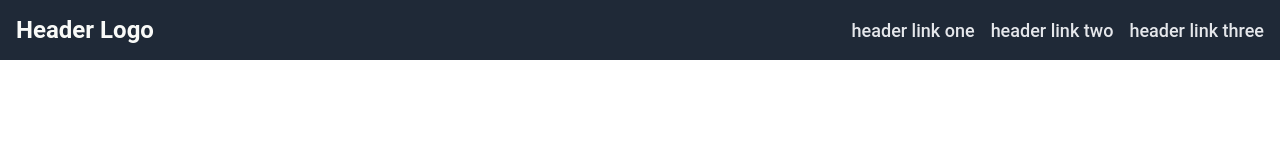
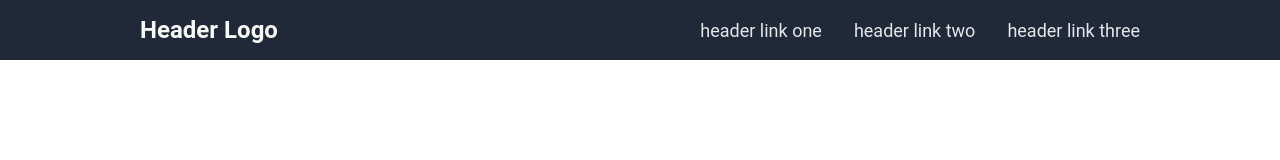
Before and after one commit to ksorathia/odin-landing-page, a plain HTML site: page index.html in a window 1280 px wide. Drawn offline with Linux system fonts and the light colour scheme.

Commit message:
Center nav section
Wrapped the nav in a container and aligned it within the center of the
containing section. Will use the same approach for other sections.

```diff
--- a/index.html
+++ b/index.html
@@ -8,11 +8,13 @@
 </head>
 <body>
     <section class="nav">
-        <div class="hero-logo">Header Logo</div>
-        <div class="nav-items">
-            <a class="hero-secondary" href="#">header link one</a>
-            <a class="hero-secondary" href="#">header link two</a>
-            <a class="hero-secondary" href="#">header link three</a>
+        <div class="nav-container">
+            <div class="hero-logo">Header Logo</div>
+            <div class="nav-items">
+                <a class="hero-secondary" href="#">header link one</a>
+                <a class="hero-secondary" href="#">header link two</a>
+                <a class="hero-secondary" href="#">header link three</a>
+            </div>
         </div>
     </section>
     <section class="hero"></section>
--- a/styles.css
+++ b/styles.css
@@ -11,11 +11,6 @@ body {
     font-family: Roboto, sans-serif;
 }
 
-a {
-    text-decoration: none;
-    color: var(--dark-text-secondary);
-}
-
 .hero-main {
     font-size: 48px;
     font-weight: 900;
@@ -24,7 +19,6 @@ a {
 
 .hero-secondary {
     font-size: 18px;
-    font-weight: 500;
     color: var(--dark-text-secondary);
 }
 
@@ -42,14 +36,24 @@ a {
 
 .nav {
     display: flex;
+    justify-content: center;
+    background-color: var(--dark-blue);
+}
+
+.nav-container {
+    display: flex;
     justify-content: space-between;
     align-items: center;
-    background-color: var(--dark-blue);
     padding: 16px;
+    width: 1000px;
 }
 
 .nav-items {
     display: flex;
     justify-content: space-between;
-    gap: 16px;
+    gap: 32px;
 }
+
+.nav-items a {
+    text-decoration: none;
+}
```
